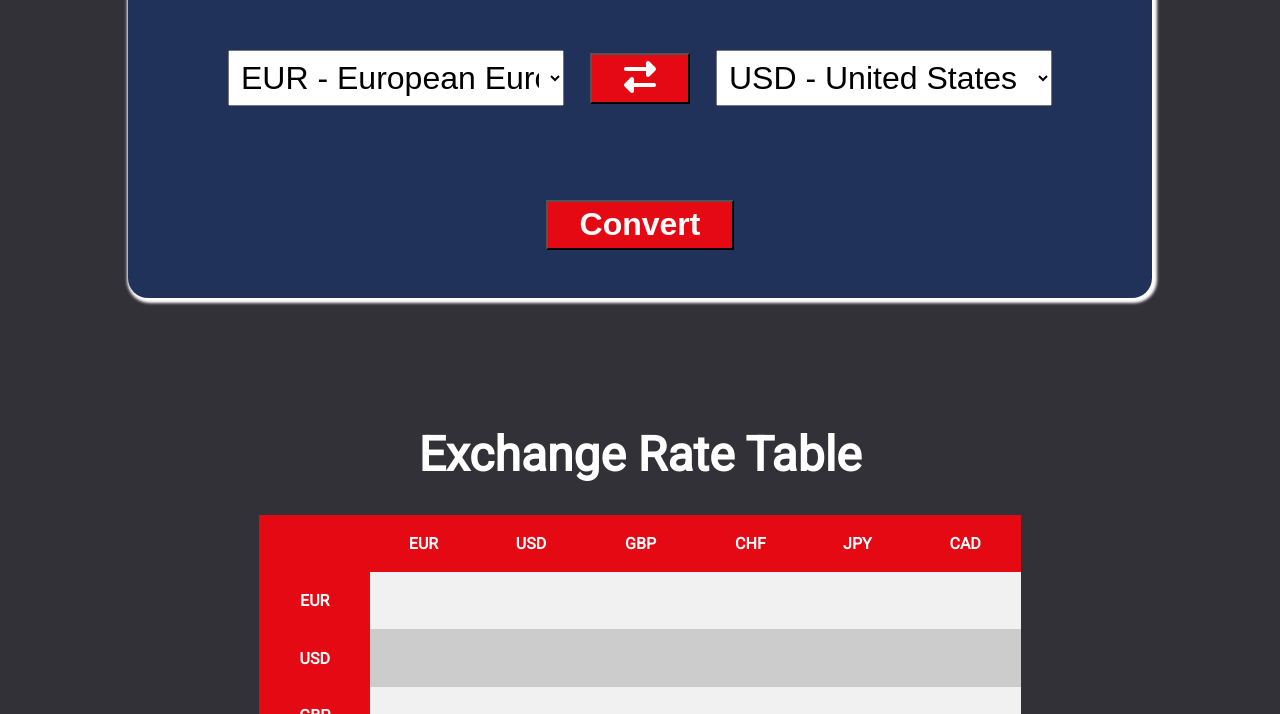
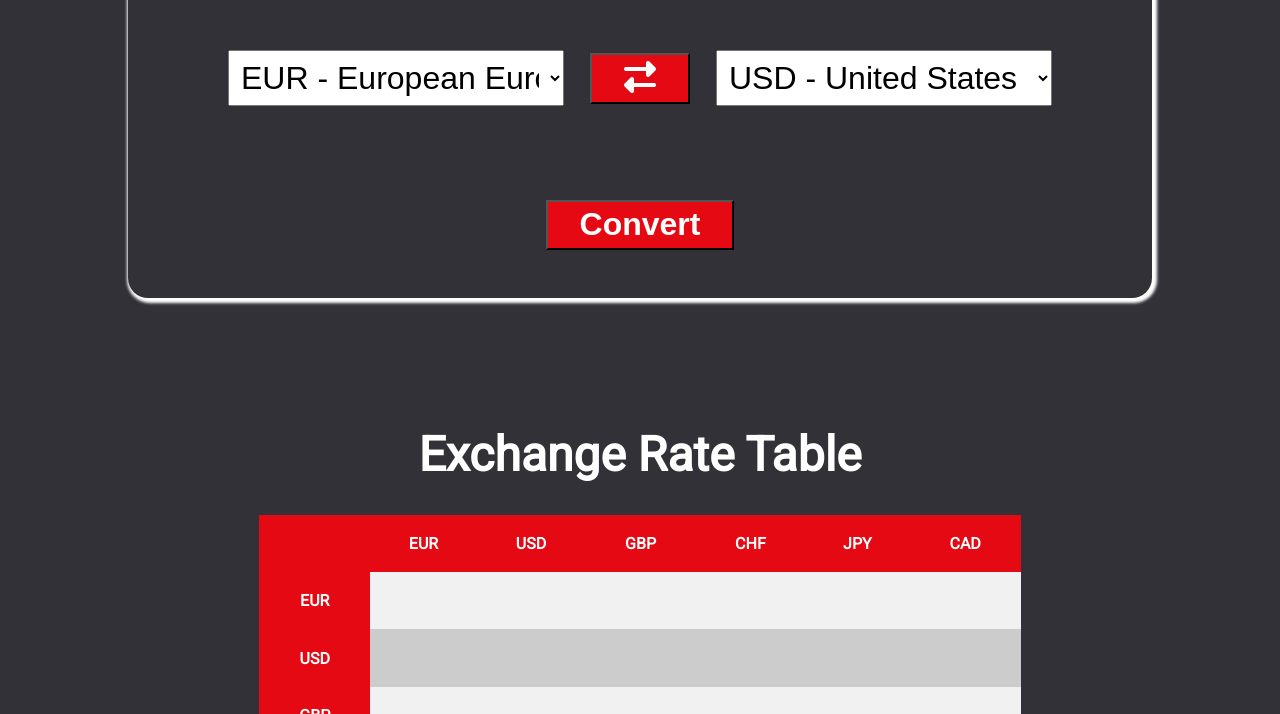
Before and after one commit to eduardo-pleitez/CurrencyConverter.github.io, a website built with Parcel: page index.html in a window 1280 px wide. Shown: the part 308-1022 px from the top of the page. Built offline with nearby package versions, Linux system fonts and the light colour scheme; no server answers.

Commit message:
Background changed

```diff
--- a/main.css
+++ b/main.css
@@ -47,7 +47,6 @@ body{
 /* Currency  Calculator */
 .currencyCalculator{
   padding: 2rem;
-  background-color: #20325a;
   margin: 3rem auto;
   box-shadow: 2px 2px 3px 3px #ffffff;
   width: 80%;
```
